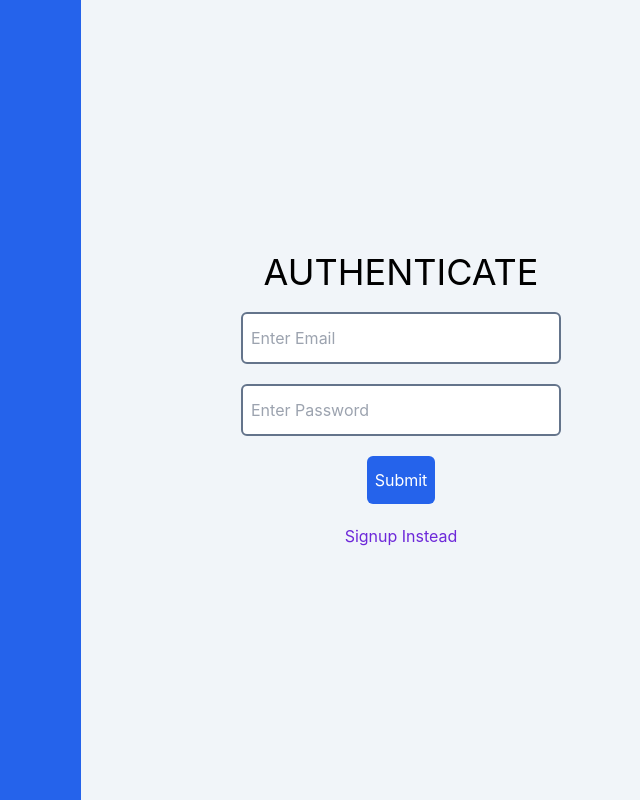
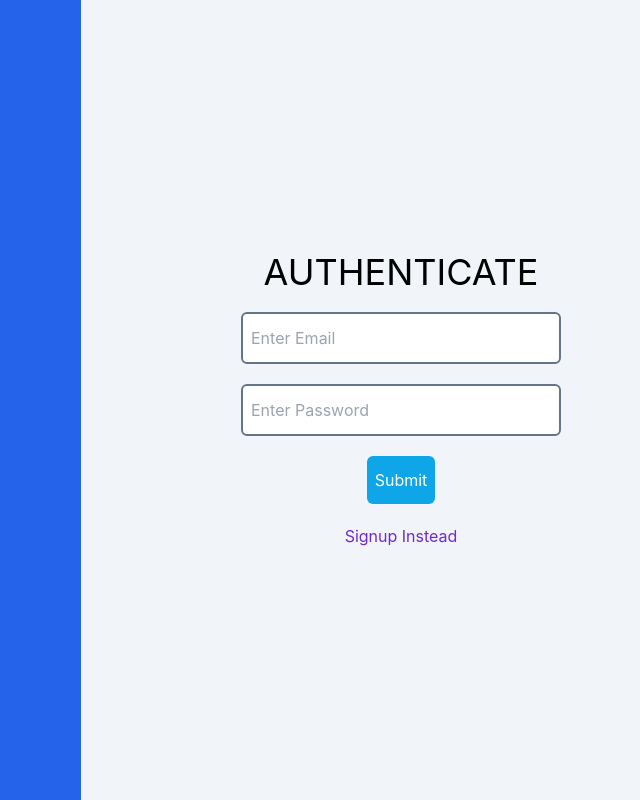
Before and after one commit to ibpgroup-freight/frieghtApp, a React (Create React App) app: page / in a window 1280 px wide. Shown: the whole page, without its empty margins (559-1199 px from the left). Built offline with nearby package versions, Linux system fonts and the light colour scheme; no server answers; what @react-pdf/renderer would draw is missing.

Commit message:
fixed auth load indication

```diff
--- a/src/Pages/Authenticate.tsx
+++ b/src/Pages/Authenticate.tsx
@@ -6,9 +6,9 @@ import {
 import { auth } from "../firebase.js";
 import useUser from "../store/User";
 import { useNavigate } from "react-router-dom";
-
+import CustomLoader from "../Components/CustomLoader";
 function Authenticate() {
-  const [Loading, setLoading] = useState(false);
+  const [Loading, setLoading] = useState<boolean>(false);
   const [signup, setsignup] = useState(false);
   const { AuthStateLogIn } = useUser();
   const nameRef = useRef<HTMLInputElement | null>(null);
@@ -75,17 +75,19 @@ function Authenticate() {
           ref={passwordRef}
         />
         <button
-          className="bg-blue-600 text-white rounded-md px-2 py-3 "
+          className="bg-sky-500 text-white rounded-md px-2 py-3 "
           onClick={signup ? registerUser : logInUser}
+          disabled={Loading}
         >
-          Submit
+          {Loading ? <CustomLoader customStyle="h-3 w-12 color-white" /> : "Submit"}
         </button>
-        <h1
+
+        <button
           className="cursor-pointer text-violet-700"
           onClick={() => setsignup((p) => !p)}
         >
           {signup ? "Login" : "Signup"} Instead
-        </h1>
+        </button>
       </div>
     </section>
   );
```
